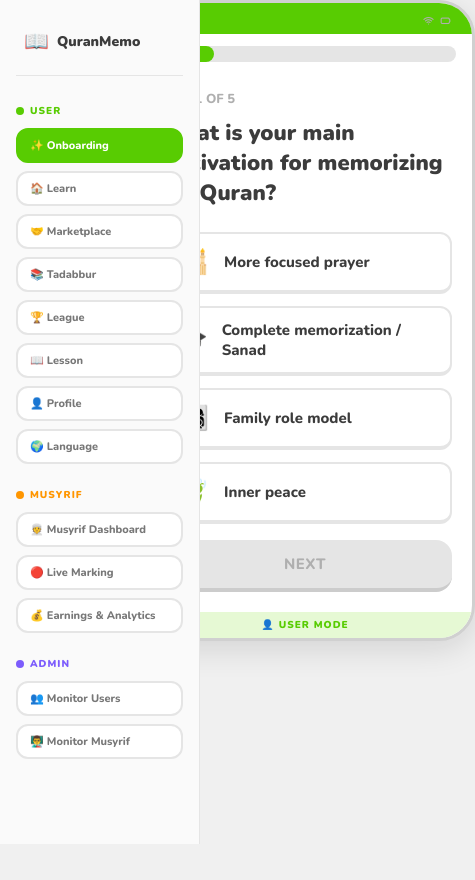
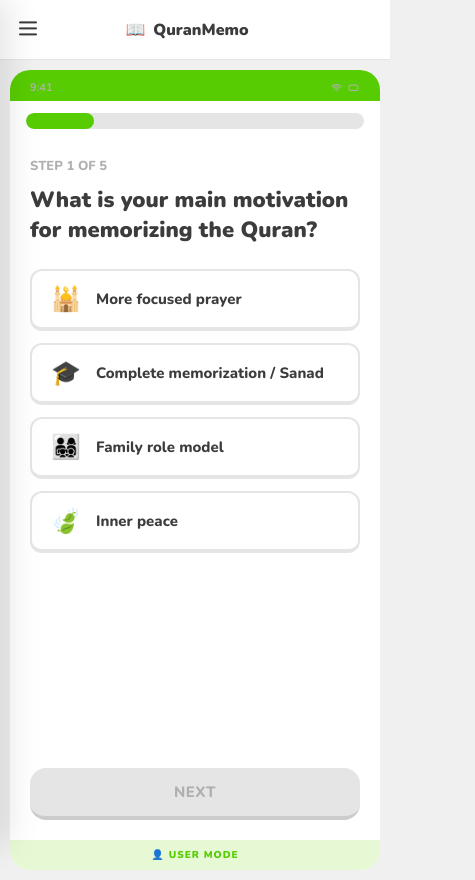
Before and after one commit to uwangraph/quranmemo-mockup, a SvelteKit app: page / in a window 390 px wide. Shown: the whole page, 475 px wide, since content can reach past the window. Before the commit the page ends 844 px from the top, so only its background shows below. Built offline with nearby package versions, Linux system fonts and the light colour scheme.

Commit message:
Enhance responsiveness: add mobile drawer and adaptive phone frame layout

```diff
--- a/src/app.css
+++ b/src/app.css
@@ -30,7 +30,8 @@ body {
 
 /* ===================== PHONE FRAME ===================== */
 .phone {
-  width: 340px;
+  width: 100%;
+  max-width: 360px;
   background: #fff;
   border-radius: 36px;
   border: 3px solid #d0d0d0;
@@ -39,7 +40,8 @@ body {
   box-shadow: 0 8px 32px rgba(0, 0, 0, 0.12);
   display: flex;
   flex-direction: column;
-  min-height: 600px;
+  min-height: 640px;
+  height: 844px;
 }
 
 .statusbar {
--- a/src/routes/+layout.svelte
+++ b/src/routes/+layout.svelte
@@ -3,6 +3,7 @@
 	import { appState } from '$lib/app.svelte.js';
 	import { i18n } from '$lib/i18n.svelte.js';
 	let { children } = $props();
+	let isMenuOpen = $state(false);
 
 	const categories = [
 		{
@@ -31,6 +32,15 @@
 	const currentCategory = $derived(
 		categories.find(c => c.screens.includes(appState.currentScreen)) || categories[0]
 	);
+
+	function toggleMenu() {
+		isMenuOpen = !isMenuOpen;
+	}
+
+	function handleNavigate(id) {
+		appState.go(id);
+		isMenuOpen = false;
+	}
 </script>
 
 <svelte:head>
@@ -41,13 +51,34 @@
 </svelte:head>
 
 <div class="qm-app">
-	<!-- Side Navigation -->
-	<div class="snav">
+	<!-- Mobile Top Bar -->
+	<div class="mobile-topbar">
+		<button class="menu-toggle" onclick={toggleMenu}>
+			<i class="ti ti-menu-2"></i>
+		</button>
+		<div class="app-logo">
+			<span>📖</span>
+			<span>QuranMemo</span>
+		</div>
+		<div style="width: 40px"></div>
+	</div>
+
+	<!-- Overlay for mobile menu -->
+	{#if isMenuOpen}
+		<div class="menu-overlay" onclick={toggleMenu}></div>
+	{/if}
+
+	<!-- Sidebar / Drawer -->
+	<div class="snav" class:open={isMenuOpen}>
 		<div class="snav-logo">
 			<span style="font-size: 20px;">📖</span>
 			<span style="font-size: 14px; font-weight: 900; color: #3c3c3c;">QuranMemo</span>
+			<button class="close-menu-btn" onclick={toggleMenu}>
+				<i class="ti ti-x"></i>
+			</button>
 		</div>
 
+		<div class="snav-scroll no-scrollbar">
 			{#each categories as cat}
 				<div class="cat-header" style="color: {cat.color};">
 					<div class="cat-dot" style="background: {cat.color};"></div>
@@ -57,7 +88,7 @@
 					<button
 						class="snb"
 						class:active={appState.currentScreen === screenId}
-					onclick={() => appState.go(screenId)}
+						onclick={() => handleNavigate(screenId)}
 						style={appState.currentScreen === screenId ? `background: ${cat.color}; border-color: ${cat.color}; color: #fff;` : ''}
 					>
 						{appState.screenLabels[screenId]}
@@ -65,12 +96,14 @@
 				{/each}
 			{/each}
 		</div>
+	</div>
 
+	<!-- Main Content Area -->
+	<div class="main-container">
 		<!-- Phone Frame -->
 		<div
 			class="phone theme-{appState.theme}"
 			id="phone-frame"
-		style="margin-left: 220px;"
 			dir={i18n.getDir()}
 		>
 			<div class="statusbar" dir="ltr" style="background: {currentCategory.color};">
@@ -89,22 +122,73 @@
 			</div>
 		</div>
 	</div>
+</div>
 
 <style>
+	.qm-app {
+		display: flex;
+		min-height: 100vh;
+		background: #f0f0f0;
+	}
+
+	.mobile-topbar {
+		display: none;
+		position: fixed;
+		top: 0;
+		left: 0;
+		right: 0;
+		height: 60px;
+		background: #fff;
+		border-bottom: 1px solid #e5e5e5;
+		z-index: 900;
+		padding: 0 16px;
+		align-items: center;
+		justify-content: space-between;
+	}
+	.menu-toggle {
+		background: none;
+		border: none;
+		font-size: 24px;
+		color: #3c3c3c;
+		cursor: pointer;
+	}
+	.app-logo {
+		display: flex;
+		align-items: center;
+		gap: 8px;
+		font-weight: 900;
+		color: #3c3c3c;
+	}
+
+	.menu-overlay {
+		position: fixed;
+		top: 0;
+		left: 0;
+		right: 0;
+		bottom: 0;
+		background: rgba(0,0,0,0.5);
+		z-index: 999;
+		backdrop-filter: blur(2px);
+	}
+
 	.snav {
 		z-index: 1000;
 		display: flex;
 		flex-direction: column;
-		gap: 4px;
 		padding: 16px;
 		position: fixed;
 		left: 0;
 		top: 0;
 		height: 100vh;
-		overflow-y: auto;
 		background: #fafafa;
 		border-right: 1px solid #e5e5e5;
-		width: 200px;
+		width: 240px;
+		transition: transform 0.3s cubic-bezier(0.4, 0, 0.2, 1);
+	}
+	.snav-scroll {
+		flex: 1;
+		overflow-y: auto;
+		padding-right: 4px;
 	}
 	.snav-logo {
 		display: flex;
@@ -113,7 +197,16 @@
 		padding: 12px 8px 20px;
 		border-bottom: 1px solid #e5e5e5;
 		margin-bottom: 8px;
+		justify-content: space-between;
 	}
+	.close-menu-btn {
+		display: none;
+		background: none;
+		border: none;
+		font-size: 20px;
+		color: #afafaf;
+	}
+
 	.cat-header {
 		font-size: 10px;
 		font-weight: 900;
@@ -133,8 +226,8 @@
 		font-family: 'Nunito', sans-serif;
 		font-size: 11px;
 		font-weight: 800;
-		padding: 8px 12px;
-		border-radius: 12px;
+		padding: 10px 14px;
+		border-radius: 14px;
 		border: 2px solid #e5e5e5;
 		background: #fff;
 		cursor: pointer;
@@ -142,20 +235,83 @@
 		transition: all 0.15s;
 		width: 100%;
 		text-align: left;
-		margin-bottom: 4px;
+		margin-bottom: 6px;
 	}
 	.snb:hover {
 		border-color: #ccc;
 		color: #3c3c3c;
+		transform: translateX(2px);
+	}
+
+	.main-container {
+		flex: 1;
+		display: flex;
+		justify-content: center;
+		align-items: flex-start;
+		padding: 40px 20px;
+		margin-left: 240px;
+	}
+
+	.phone {
+		margin: 0 auto;
 	}
 
 	.role-indicator {
 		font-size: 10px;
 		font-weight: 900;
 		text-align: center;
-		padding: 6px;
+		padding: 8px;
 		text-transform: uppercase;
 		letter-spacing: 1px;
+	}
+
+	/* Responsive Media Queries */
+	@media (max-width: 1024px) {
+		.snav {
+			width: 220px;
+		}
+		.main-container {
+			margin-left: 220px;
+		}
+	}
+
+	@media (max-width: 768px) {
+		.mobile-topbar {
+			display: flex;
+		}
+		.snav {
+			transform: translateX(-100%);
+			z-index: 1001;
+			box-shadow: 10px 0 30px rgba(0,0,0,0.1);
+		}
+		.snav.open {
+			transform: translateX(0);
+		}
+		.close-menu-btn {
+			display: block;
+		}
+		.main-container {
+			margin-left: 0;
+			padding-top: 80px; /* Space for mobile topbar */
+			padding-bottom: 20px;
+		}
+		.phone {
+			width: 100%;
+			max-width: 380px;
+			min-height: auto;
+			height: 800px;
+		}
+	}
+
+	@media (max-width: 480px) {
+		.main-container {
+			padding: 70px 10px 10px;
+		}
+		.phone {
+			border-radius: 20px;
+			border: none;
+			box-shadow: none;
+		}
 	}
 
     :global(body) {
```
Lines whose indentation alone changed are shown as unchanged.
